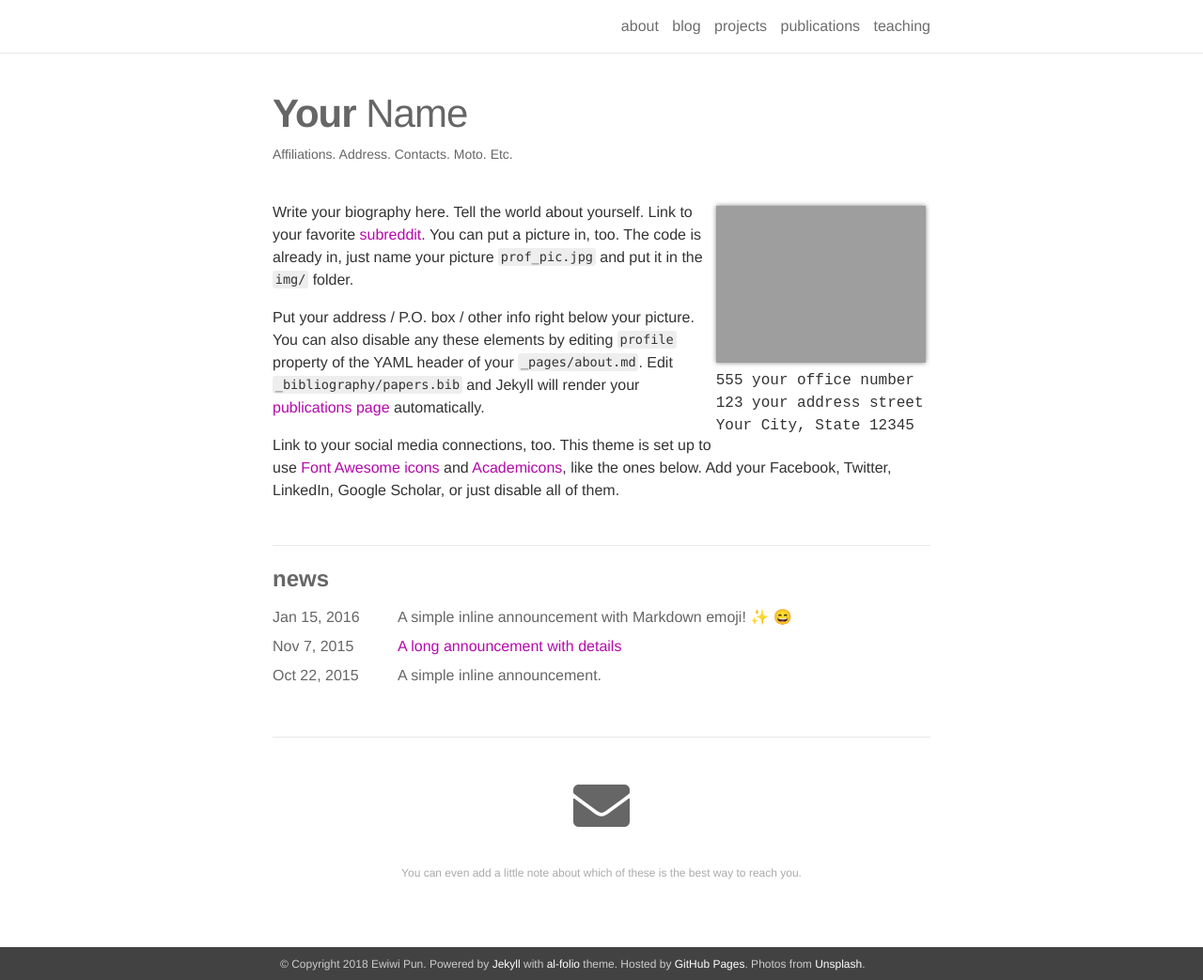
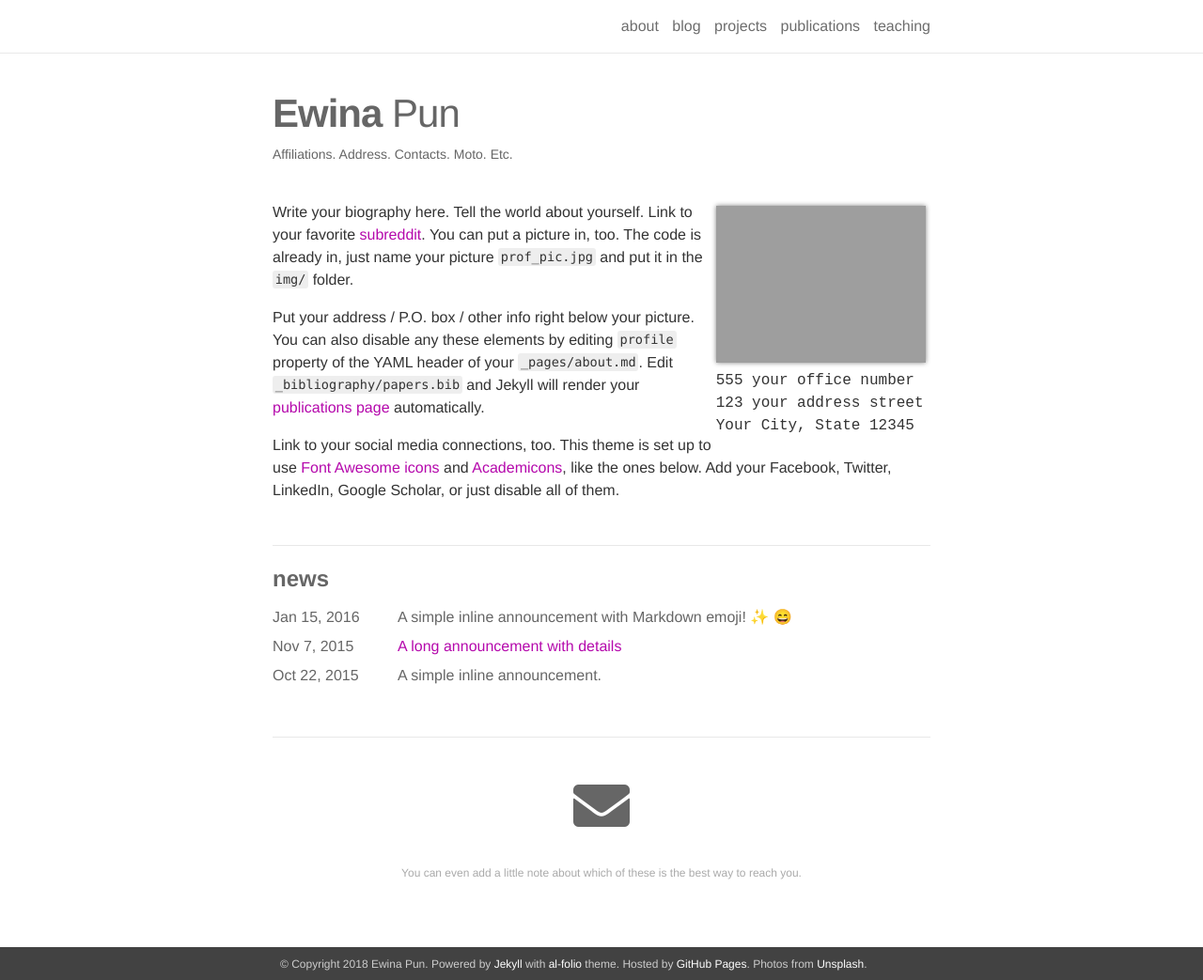
Before and after one commit to ewinapun/ewinapun.github.io, a Jekyll site: the page built from _pages/about.md, in a window 1280 px wide and 1043 px high. Shown: the whole window at 94% size. Built offline with Jekyll 4.4.1, drawn with Linux system fonts in a browser that asks for light colours; nearby versions of some CDN libraries; emoji names are drawn with the system emoji font.

Commit message:
change name

```diff
--- a/_config.yml
+++ b/_config.yml
@@ -1,8 +1,8 @@
 # -----------------------------------------------------------------------------
 # Site settings
 # -----------------------------------------------------------------------------
-name: Ewiwi Pun
-email: you@example.com
+name: Ewina Pun
+email: ewinatkpun@gmail.com
 description: > # this means to ignore newlines until "url:"
   A simple, whitespace theme for academics. Based on [*folio](https://github.com/bogoli/-folio) design.
 footer_text: >
--- a/_pages/about.md
+++ b/_pages/about.md
@@ -1,7 +1,7 @@
 ---
 layout: about
 permalink: /
-title: <strong>Your</strong> Name
+title: <strong>Ewina </strong> Pun
 description: <a href="">Affiliations</a>. Address. Contacts. Moto. Etc.
 
 profile:
```
